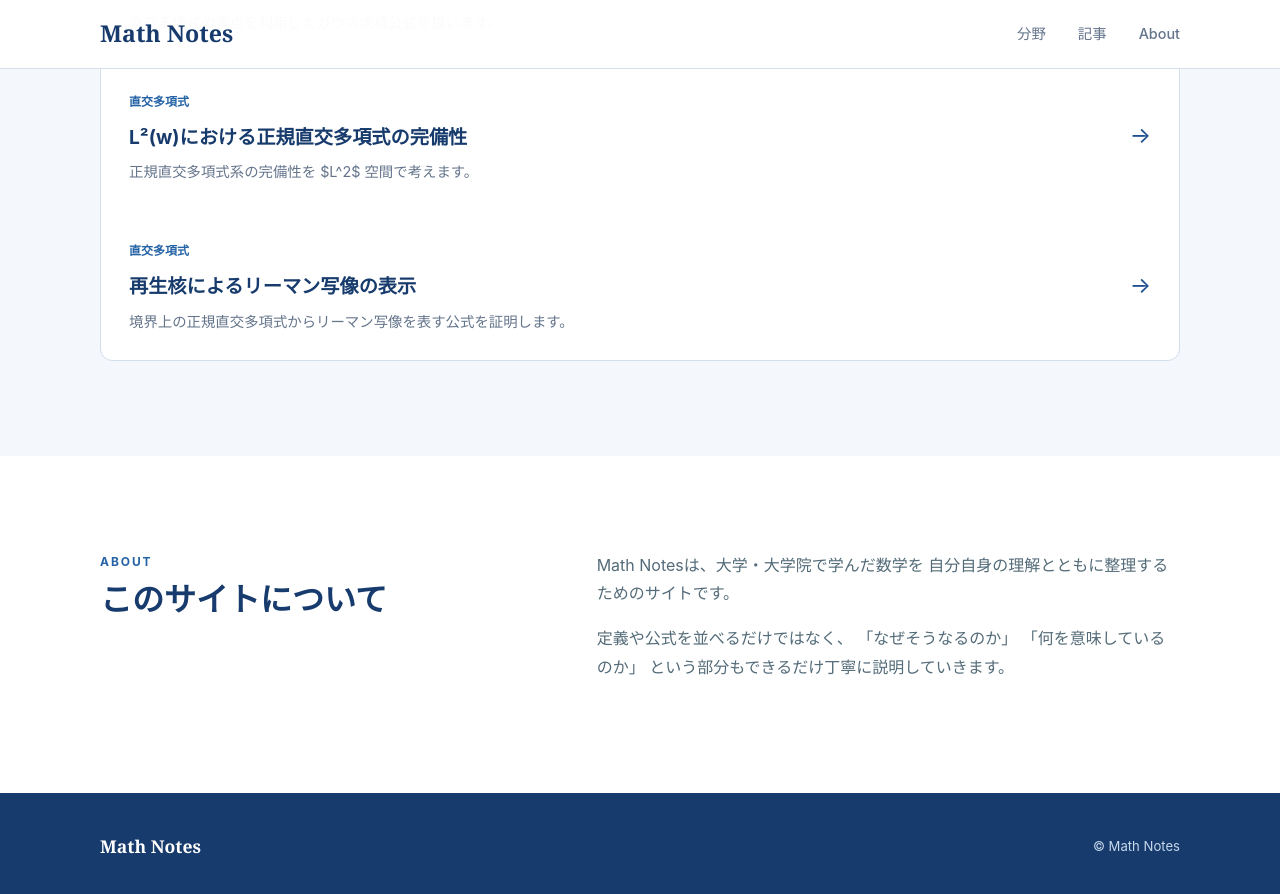
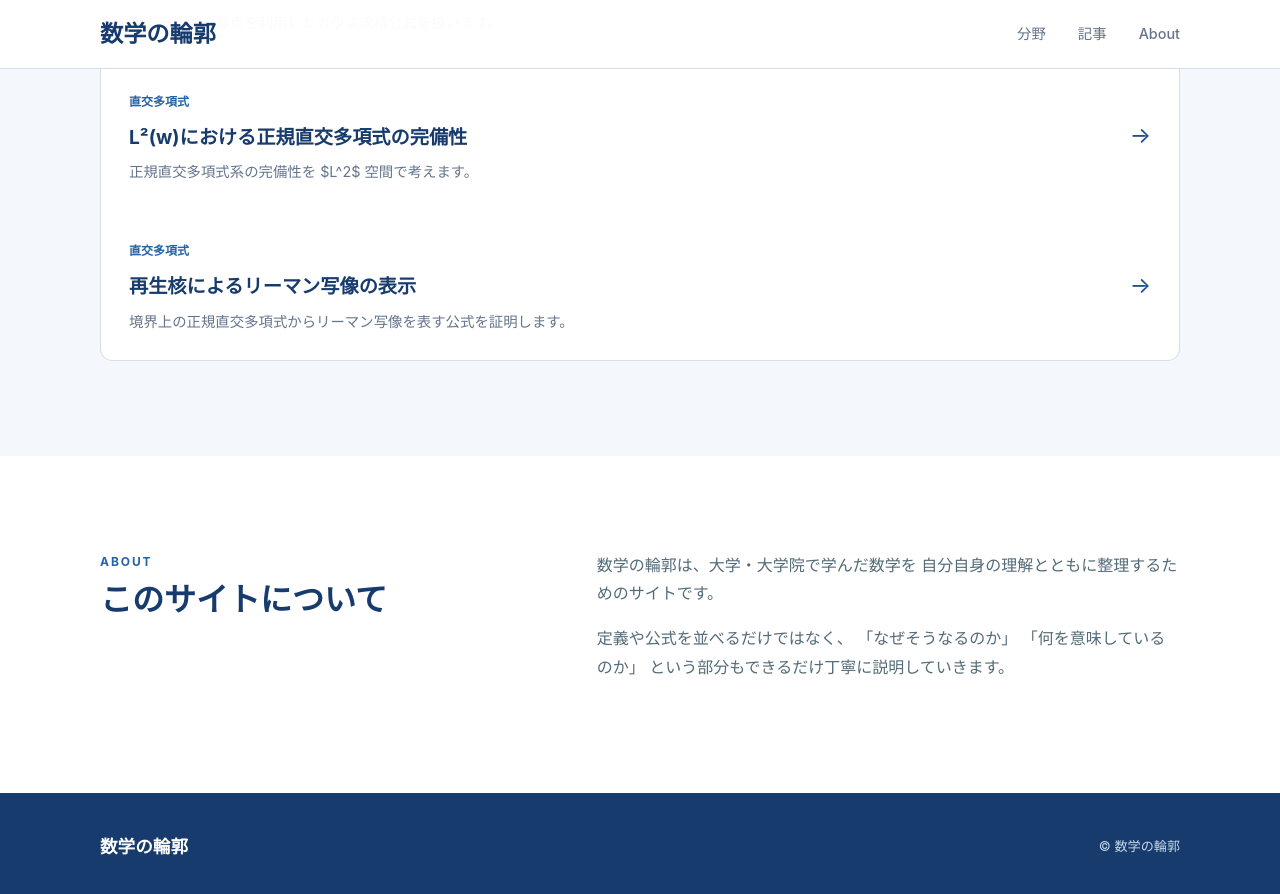
Before and after one commit to koukano/koukano.github.io, a Jekyll site: the page index.html, which Jekyll copies as it is, in a window 1280 px wide and 900 px high, scrolled down 3875 px. Shown: the top 894 px of the window. Built offline with Jekyll 4.4.1, drawn with Linux system fonts in a browser that asks for light colours; some of the changed text lies outside the part shown.

Commit message:
Rename site to 数学の輪郭 in index.html

```diff
--- a/index.html
+++ b/index.html
@@ -17,7 +17,7 @@
   <meta name="robots" content="index, follow">
   <link rel="canonical" href="https://koukano.github.io/">
 
-  <title>Math Notes</title>
+  <title>数学の輪郭</title>
 
   <link
     rel="stylesheet"
@@ -39,7 +39,7 @@
         href="index.html"
         class="logo"
       >
-        Math Notes
+        数学の輪郭
       </a>
 
       <nav class="nav">
@@ -72,7 +72,7 @@
     <div class="hero-inner">
 
       <p class="hero-label">
-        MATHEMATICS NOTES
+        数学の輪郭
       </p>
 
       <h1>
@@ -392,7 +392,7 @@
       <div class="about-text">
 
         <p>
-          Math Notesは、大学・大学院で学んだ数学を
+          数学の輪郭は、大学・大学院で学んだ数学を
           自分自身の理解とともに整理するためのサイトです。
         </p>
 
@@ -419,11 +419,11 @@
     <div class="footer-inner">
 
       <p class="footer-logo">
-        Math Notes
+        数学の輪郭
       </p>
 
       <p class="copyright">
-        © Math Notes
+        © 数学の輪郭
       </p>
 
     </div>
```
